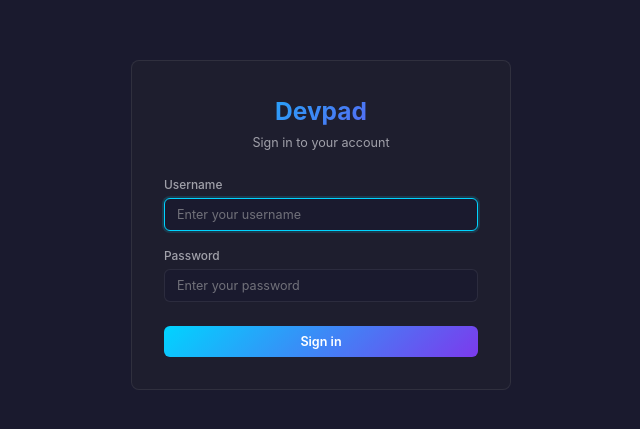
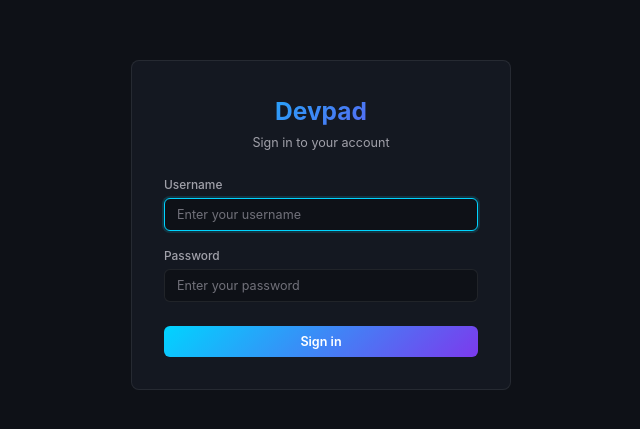
Before and after one commit to devpad-org/devpad, a Vue app in the folder frontend/: page /login in a window 1280 px wide. Shown: the part 175-604 px from the top of the page, without its empty margins (319-959 px from the left). Built offline with nearby package versions, Linux system fonts and the light colour scheme; no server answers.

Commit message:
Darker colors

```diff
--- a/frontend/src/assets/styles/main.css
+++ b/frontend/src/assets/styles/main.css
@@ -1,10 +1,10 @@
 :root {
   /* Background */
-  --bg-primary: #1a1a2e;
-  --bg-secondary: #16213e;
-  --bg-tertiary: #0f3460;
-  --bg-surface: #1e1e2e;
-  --bg-surface-alt: #252540;
+  --bg-primary: #0e1117;
+  --bg-secondary: #121620;
+  --bg-tertiary: #161b28;
+  --bg-surface: #141821;
+  --bg-surface-alt: #1a1f2e;
   --bg-hover: rgba(255, 255, 255, 0.04);
 
   /* Accent */
--- a/frontend/src/components/ide/EditorPanel.vue
+++ b/frontend/src/components/ide/EditorPanel.vue
@@ -64,8 +64,8 @@ app.mount('#app')`
 
 const cssTemplate = `:root {
   --primary: #00d4ff;
-  --bg: #1a1a2e;
-  --surface: #1e1e2e;
+  --bg: #0e1117;
+  --surface: #141821;
   --text: #e4e4e7;
 }
 
--- a/frontend/src/components/ide/TerminalPanel.vue
+++ b/frontend/src/components/ide/TerminalPanel.vue
@@ -79,7 +79,7 @@ function renderLine(line: string): string {
   display: flex;
   flex-direction: column;
   height: 100%;
-  background: #0d0d1a;
+  background: #0a0d13;
 }
 
 .terminal-header {
```
